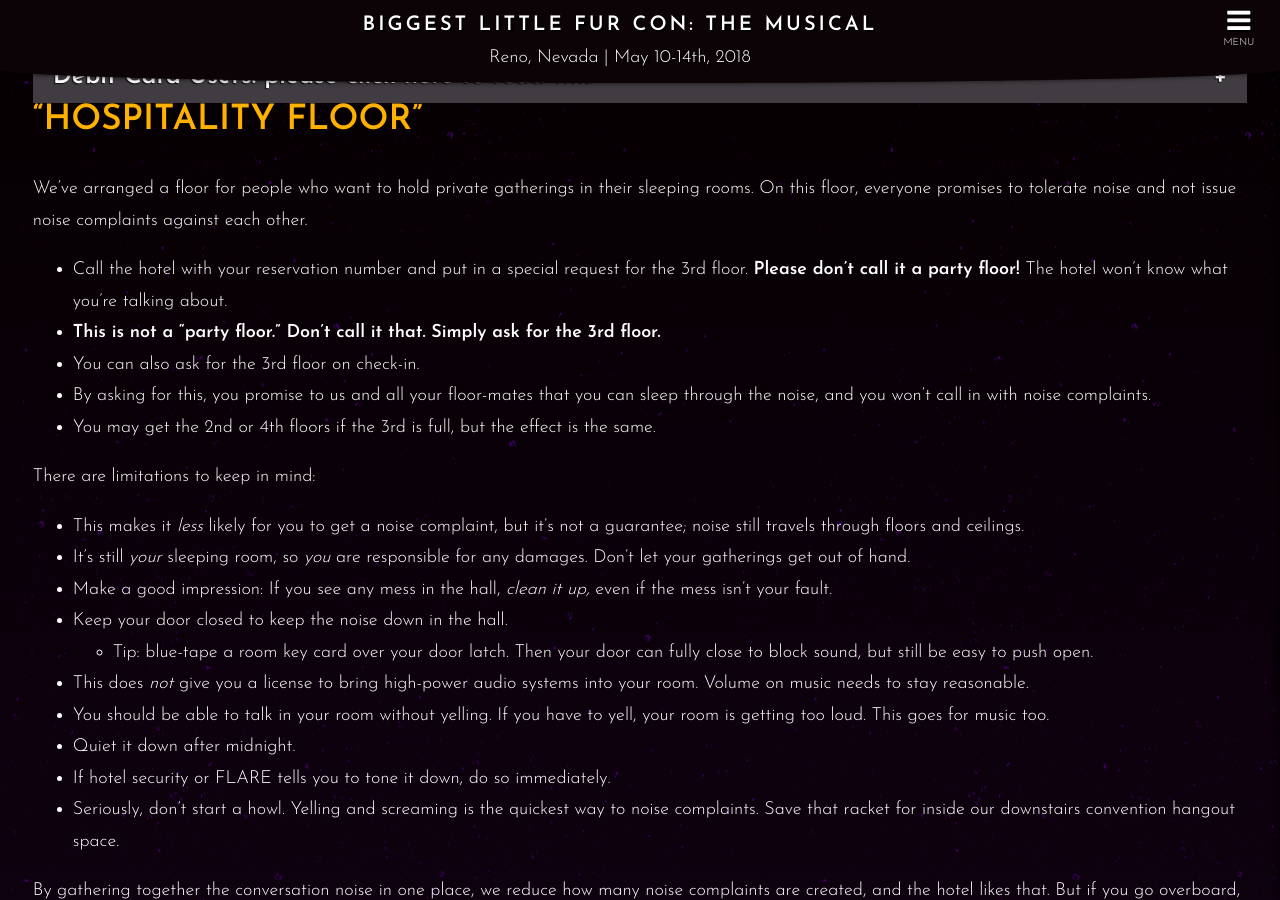
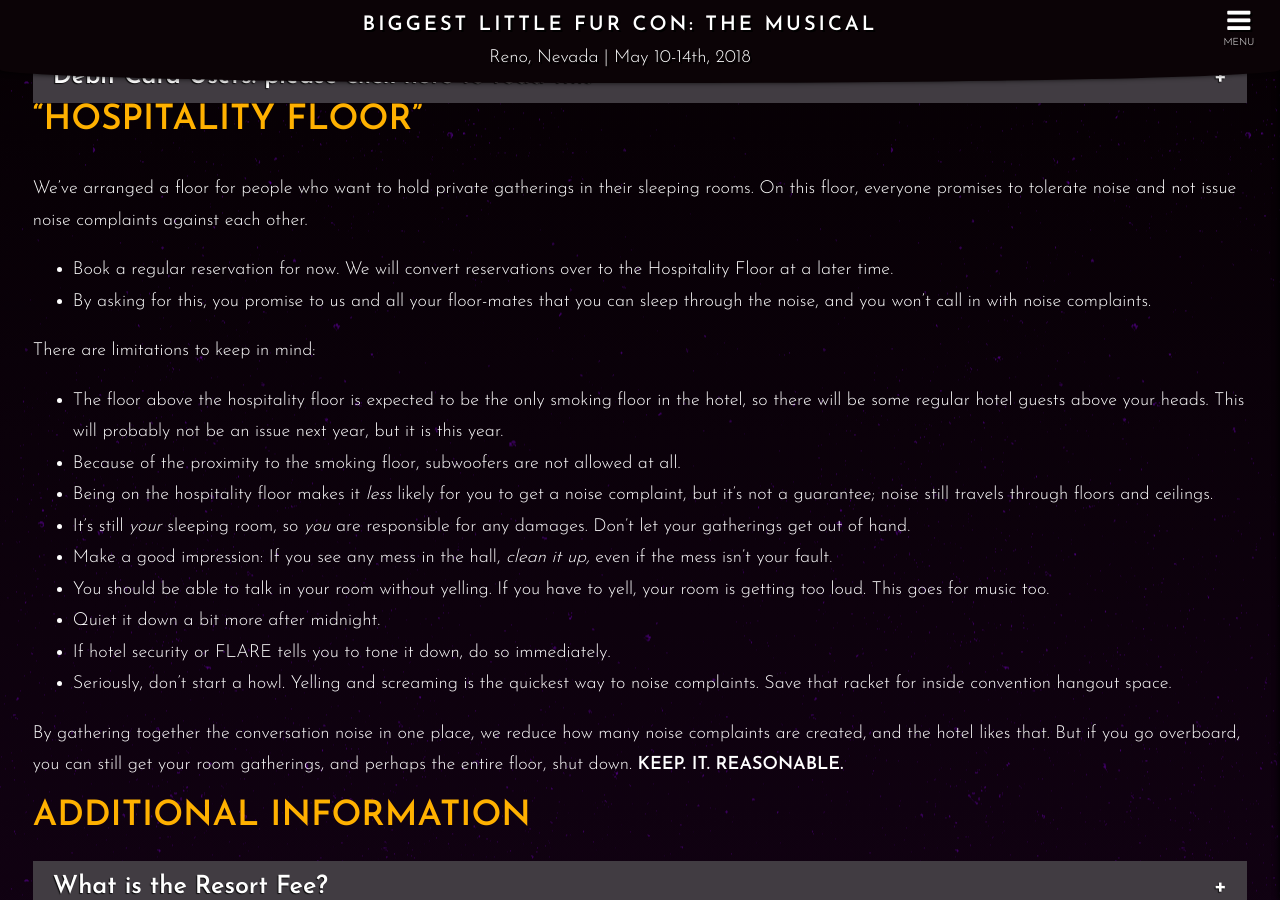
Before and after one commit to blfcweb/biggestlittlefc.github.io, a Jekyll site: the page built from hotel.md, in a window 1280 px wide and 900 px high, scrolled down 1848 px. Built offline with Jekyll 4.4.1, drawn with Linux system fonts in a browser that asks for light colours; our own code applies the rules of GitHub Pages for plain Markdown files; some of the changed text lies outside the part shown.

Commit message:
verbiage cleanup

```diff
--- a/hotel.md
+++ b/hotel.md
@@ -84,24 +84,20 @@
 
 We've arranged a floor for people who want to hold private gatherings in their sleeping rooms. On this floor, everyone promises to tolerate noise and not issue noise complaints against each other.
 
-- Call the hotel with your reservation number and put in a special request for the 3rd floor. **Please don't call it a party floor!** The hotel won't know what you're talking about.
-- **This is not a "party floor." Don't call it that. Simply ask for the 3rd floor.**
-- You can also ask for the 3rd floor on check-in.
+- Book a regular reservation for now. We will convert reservations over to the Hospitality Floor at a later time.
 - By asking for this, you promise to us and all your floor-mates that you can sleep through the noise, and you won't call in with noise complaints.
-- You may get the 2nd or 4th floors if the 3rd is full, but the effect is the same.
 
 There are limitations to keep in mind:
 
-- This makes it *less* likely for you to get a noise complaint, but it's not a guarantee; noise still travels through floors and ceilings.
+- The floor above the hospitality floor is expected to be the only smoking floor in the hotel, so there will be some regular hotel guests above your heads. This will probably not be an issue next year, but it is this year.
+- Because of the proximity to the smoking floor, subwoofers are not allowed at all.
+- Being on the hospitality floor makes it *less* likely for you to get a noise complaint, but it's not a guarantee; noise still travels through floors and ceilings.
 - It's still *your* sleeping room, so *you* are responsible for any damages. Don't let your gatherings get out of hand.
 - Make a good impression: If you see any mess in the hall, *clean it up,* even if the mess isn't your fault.
-- Keep your door closed to keep the noise down in the hall.
-	- Tip: blue-tape a room key card over your door latch. Then your door can fully close to block sound, but still be easy to push open.
-- This does *not* give you a license to bring high-power audio systems into your room. Volume on music needs to stay reasonable.
 - You should be able to talk in your room without yelling. If you have to yell, your room is getting too loud. This goes for music too.
-- Quiet it down after midnight.
+- Quiet it down a bit more after midnight.
 - If hotel security or FLARE tells you to tone it down, do so immediately.
-- Seriously, don't start a howl. Yelling and screaming is the quickest way to noise complaints. Save that racket for inside our downstairs convention hangout space.
+- Seriously, don't start a howl. Yelling and screaming is the quickest way to noise complaints. Save that racket for inside convention hangout space.
 
 By gathering together the conversation noise in one place, we reduce how many noise complaints are created, and the hotel likes that. But if you go overboard, you can still get your room gatherings, and perhaps the entire floor, shut down. **KEEP. IT. REASONABLE.**
 
@@ -112,8 +108,8 @@
 
 <div class="accordion-list">
 
-The block is full; where do I book a room?
-: Our block is sold out, but the hotel still has rooms. We recommend you <a href="http://rooms.grandsierraresort.com" target="_blank">book a general-priced room using the GSR website</a>. There are no shuttle services to other hotels. There is <a href="https://www.google.com/maps/place/Baymont+Inn+and+Suites+Reno/@39.5214178,-119.7871447,15.75z/data=!4m8!3m7!1s0x0:0xd92b572278d291d6!5m2!1s2017-06-01!2i4!8m2!3d39.5197985!4d-119.7870469">one small motel within walking distance</a>; it is not an official overflow and is not making any special arrangements for our attendees.
+<!--The block is full; where do I book a room?
+: Our block is sold out, but the hotel still has rooms. We recommend you <a href="http://rooms.grandsierraresort.com" target="_blank">book a general-priced room using the GSR website</a>. There are no shuttle services to other hotels. There is <a href="https://www.google.com/maps/place/Baymont+Inn+and+Suites+Reno/@39.5214178,-119.7871447,15.75z/data=!4m8!3m7!1s0x0:0xd92b572278d291d6!5m2!1s2017-06-01!2i4!8m2!3d39.5197985!4d-119.7870469">one small motel within walking distance</a>; it is not an official overflow and is not making any special arrangements for our attendees.-->
 
 What is the Resort Fee?
 : This hotel charges a resort fee in addition to your room rate, which pays for the airport shuttle, parking, pool, gym, internet, and free bottled water.
@@ -122,7 +118,7 @@
 : A fee mandated by the City of Reno for all hotels, instituted in 2015.
 
 Is there a 'party floor?'
-: The closest equivalent is the <a href="#hospitality">hospitality floor</a>. Call in a request to be put on the 3rd floor. **Do not say the words "party floor" to the hotel.**
+: The closest equivalent is the <a href="#hospitality">hospitality floor</a>. We will open applications for the hospitality floor at a later date.
 
 Check in/out times?
 : Check in after 3PM. Check out by 11AM.
```
Also changed, not shown: other parts of hotel.md (+2 -2 lines).
